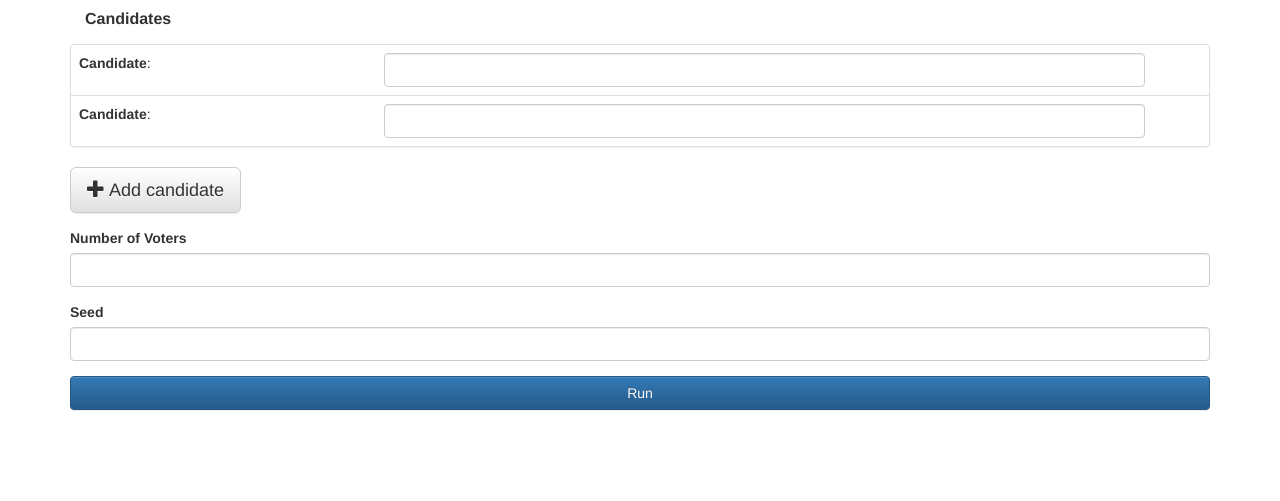
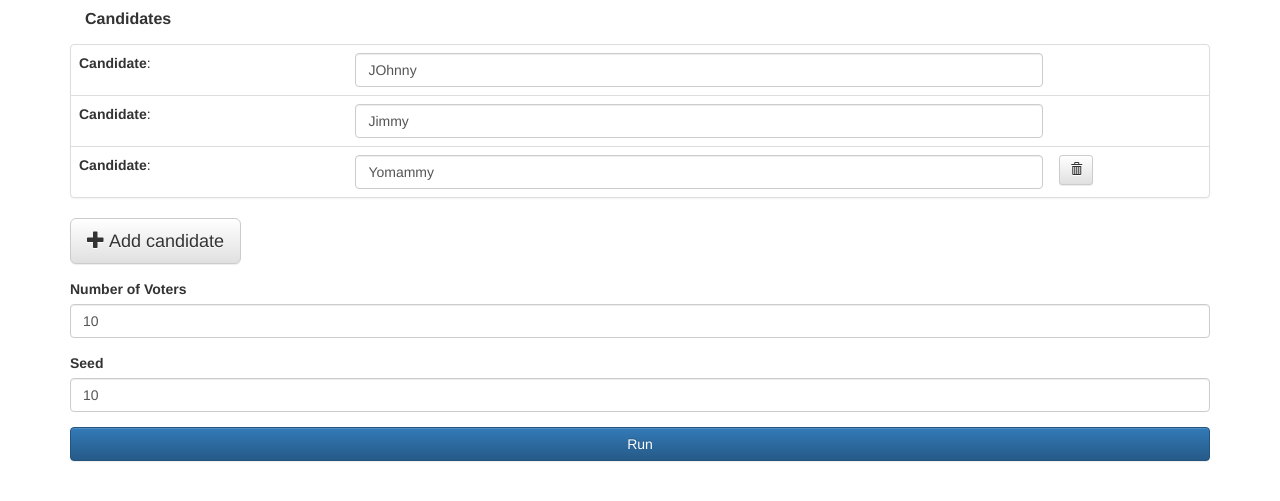
Before and after one commit to brotherjack/RoodeStem, a Flask app: page /scenarios/random_condorcet/ in a window 1280 px wide. Shown: the part 72-573 px from the top of the page. Run offline with Flask 2, Linux system fonts and the light colour scheme; some libraries are stand-ins or nearby versions.

Commit message:
RandomCondorcetDemo now has set defaults prepopulated.

```diff
--- a/roodestem/web/simulations/forms.py
+++ b/roodestem/web/simulations/forms.py
@@ -25,5 +25,4 @@ class RandomCondorcetForm(Form):
 
 #     def __init__(self, choices=['a', 'b', 'c', 'd']):
 #         super()
-#         for choice in choices:
-#             self.candidates.append_entry(StringField("Candidate", choice))
+#
--- a/roodestem/web/simulations/views.py
+++ b/roodestem/web/simulations/views.py
@@ -35,7 +35,14 @@ class BordaScoringView(MethodView):
 
 class RandomCondorcetView(MethodView):
     def __init__(self):
-        self.form = RandomCondorcetForm()
+        class RandomCondorcetInitialForm():
+            number_of_voters = 10
+            seed_field = 10
+            candidates = ['JOhnny', 'Jimmy', 'Yomammy']
+            submit_run = False
+        self.form = RandomCondorcetForm(obj=RandomCondorcetInitialForm)
+        self.form.populate_obj(RandomCondorcetInitialForm())
+        pass
 
     def get(self):
         return render_template('random_condorcet.html', form=self.form,
--- a/roodestem/web/templates/random_condorcet.html
+++ b/roodestem/web/templates/random_condorcet.html
@@ -12,7 +12,13 @@
             <!-- <div class="panel-body"> --> <table class="table" id="candidate_table">
               {% for candidate in form.candidates %}
                 <tr>
-                  <td>{{ candidate.label }}:</td><td>{{ candidate(class_="form-control") }}</td><td></td>
+                  {% if loop.index0 < 2 %}
+                    <td>{{ candidate.label }}:</td><td>{{ candidate(class_="form-control") }}</td><td></td>
+                  {% else %}
+                    <td>{{ candidate.label }}:</td>
+                    <td>{{ candidate(class_="form-control") }}</td>
+                    <td><button type="button" class="btn btn-default btn-sm remove_candidate"><span class="glyphicon glyphicon-trash" aria-hidden="true"></span></button></td>
+                  {% endif %}
                 </tr>
               {% endfor %}
             <!--</div> --></table>
```
